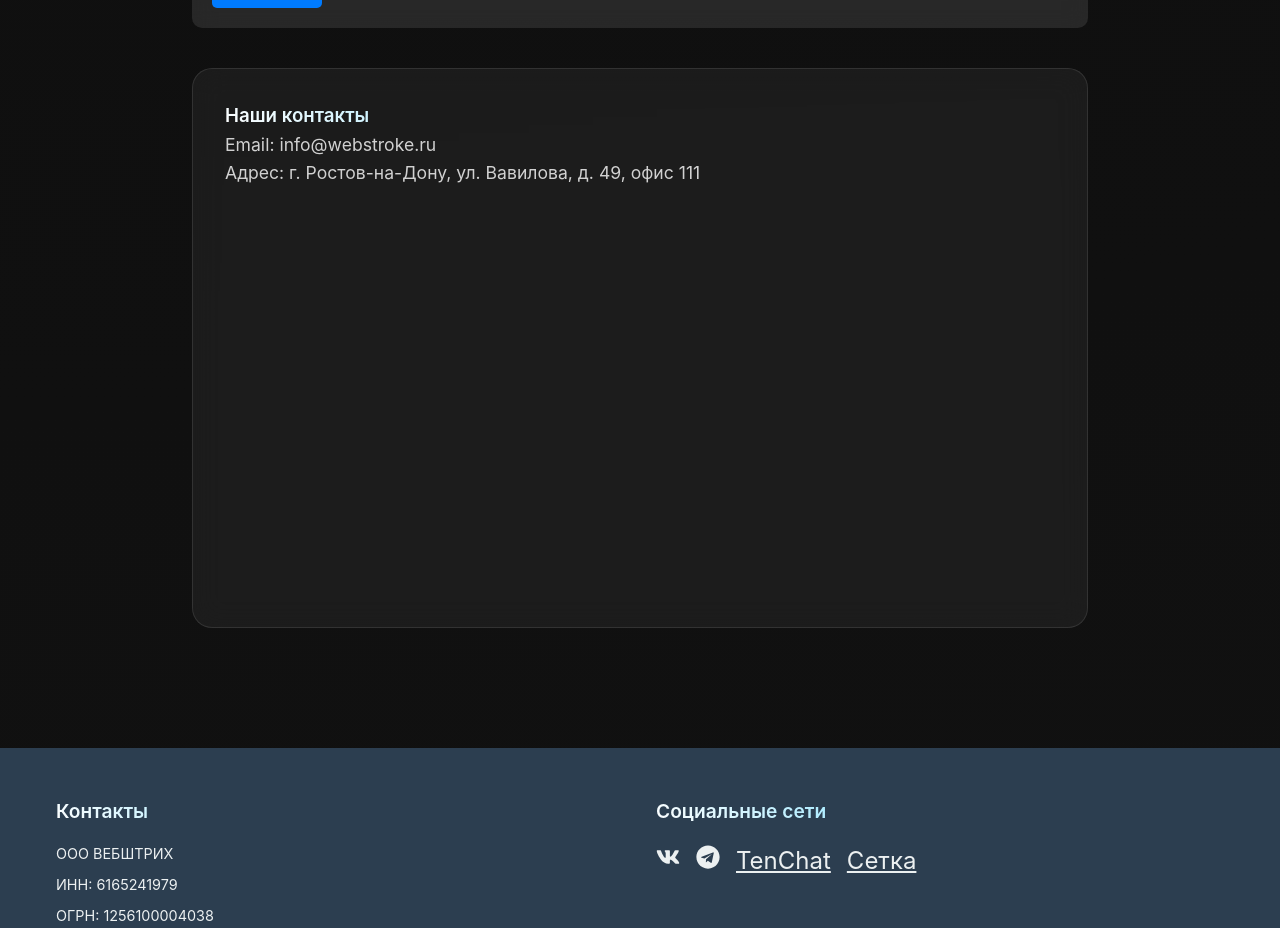
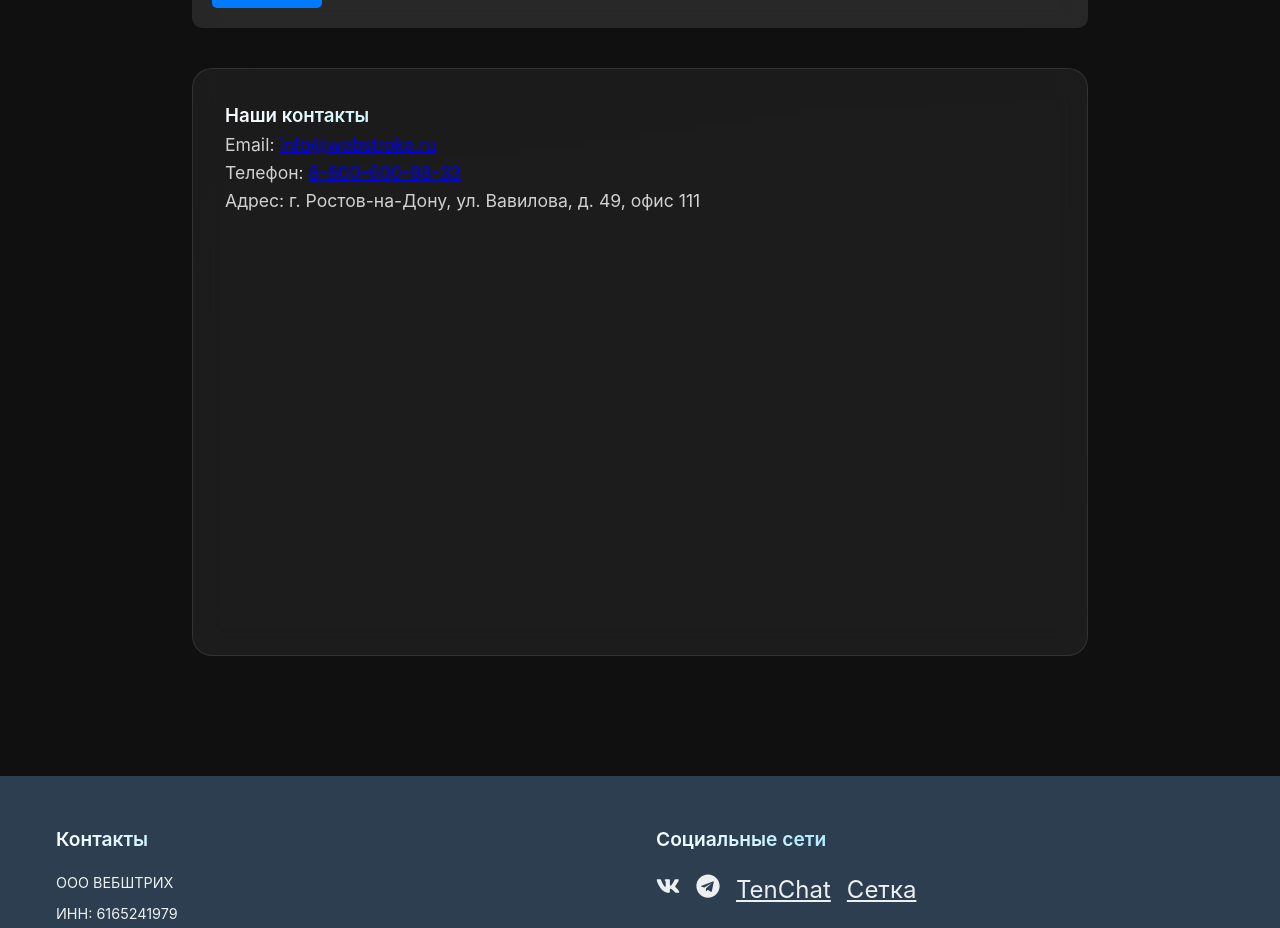
Before and after one commit to Dveyn/web_stroke, a Next.js app: page / in a window 1280 px wide. Shown: the part 4724-5652 px from the top of the page. Built offline with nearby package versions, Linux system fonts and the light colour scheme.

Commit message:
fix li and add phone

```diff
--- a/src/components/sections/ContsctSection.js
+++ b/src/components/sections/ContsctSection.js
@@ -142,10 +142,15 @@ const ContactSection = () => {
 
         <GlassCard data-aos="fade-up">
           <h3>Наши контакты</h3>
-          <p>Email: info@webstroke.ru</p>
+          <p>Email: <a href="mailto:info@webstroke.ru">info@webstroke.ru</a></p>
+          <p>Телефон: <a href="tel:+78006009833">8-800-600-98-33</a></p>
           <p>Адрес: г. Ростов-на-Дону, ул. Вавилова, д. 49, офис 111</p>
-          <iframe src="https://yandex.ru/map-widget/v1/?z=12&ol=biz&oid=140530117890" width="100%" height="400" frameBorder="0"></iframe>
-        </GlassCard>
+          <iframe
+            src="https://yandex.ru/map-widget/v1/?z=12&ol=biz&oid=140530117890"
+            width="100%"
+            height="400"
+            frameBorder="0">
+          </iframe>        </GlassCard>
       </div>
     </section>
   );
--- a/src/styles/globals.css
+++ b/src/styles/globals.css
@@ -365,4 +365,8 @@ textarea {
     top: 1rem;
     left: 1rem;
   }
+
+  .features-list li {
+    flex-direction: column;
+  }
 }
```
